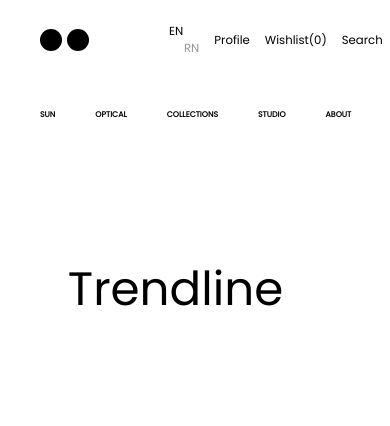
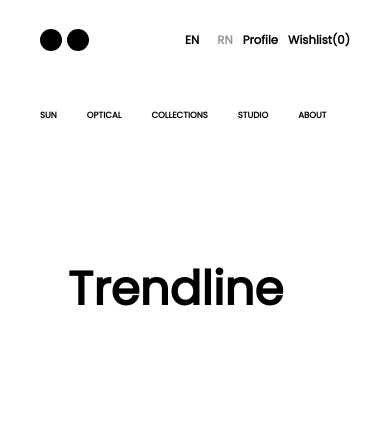
Before and after one commit to Amritanshu21/opticals, a plain HTML site: page index.html in a window 390 px wide. Shown: the top 426 px of the page. Drawn offline with Linux system fonts and the light colour scheme; grey boxes are pictures that could not be loaded.

Commit message:
Update style.css

```diff
--- a/style.css
+++ b/style.css
@@ -250,3 +250,52 @@ gap:2px
                 display: none;
             }
     }
+@media (max-width:390px){
+        #search{
+   display:none;
+        }
+        #nav-part2{
+            margin-left: 80px;
+            display: flex;
+            align-items: center;
+            justify-content: center;
+            gap:10px
+            }
+            #nav-part2 h4{
+                font-size: 3vw;
+                font-weight: 900;
+            }
+            #nav2{
+
+                height: 70px;
+                width: 100%;
+                /* background-color: red; */
+                display: flex;
+                align-items: center;
+                gap: 30px;
+                padding: 0 40px;
+                /* display: none; */
+            }
+            #nav2 h3{
+                font-size: 2.2vw;
+                font-weight: 1000;
+                text-transform: uppercase;
+            }
+            .elem{
+                /* jab hum text content ko display flex denge to .elem ke elements ko flex krne ke liye wo unki given width ko kam kr dega  aur hum yeh nahi chahte hai to textcontent ko denge flex-wrap:no wrap aur .elem ko denge flex-shrink:0 */
+                flex-shrink: 0;
+                height: 100%;
+                width: 90%;
+                /* background-color: red; */
+                display: flex;
+                align-items: center;
+                justify-content: center;
+
+
+            }
+            .elem h1{
+                display: flex;
+            font-size:12vw;
+            font-weight: 600;
+            }
+    }
```
